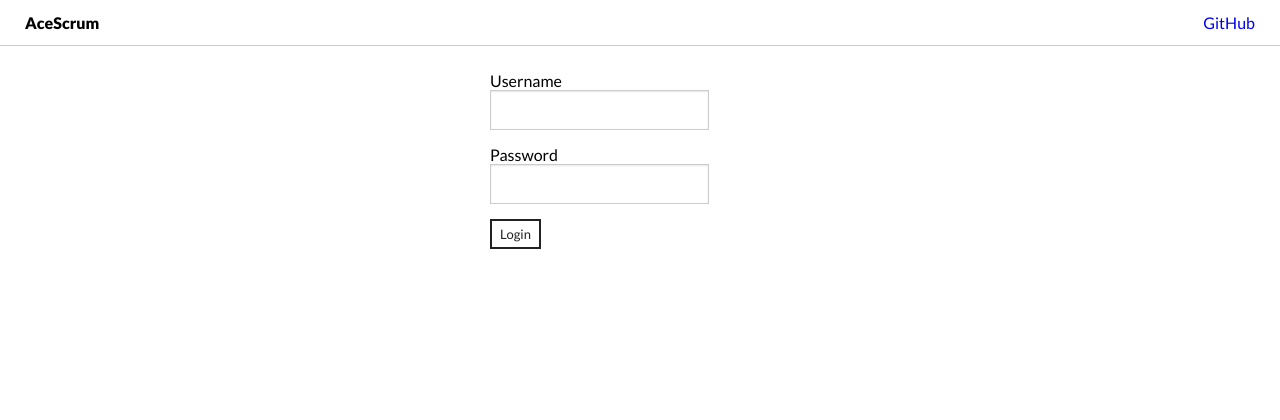
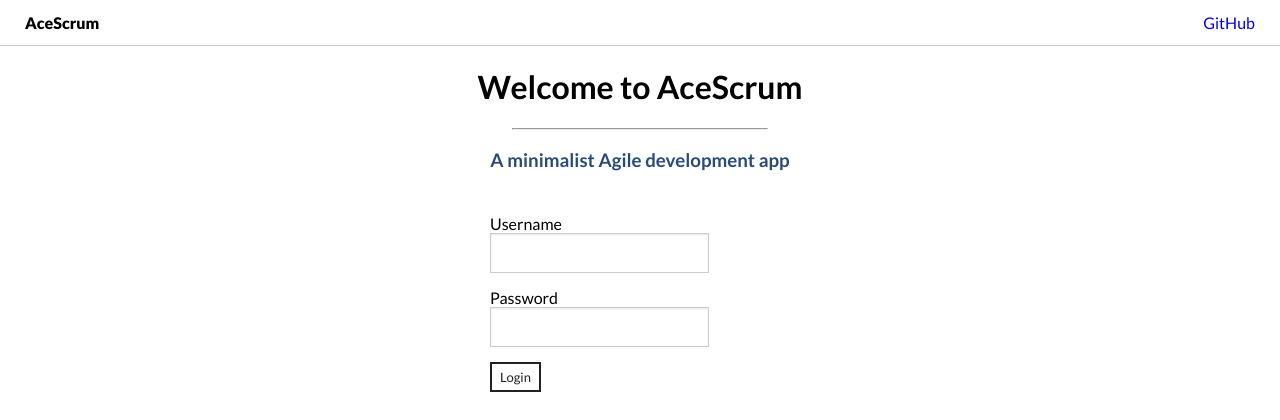
Before and after one commit to acecodes/acescrum, a Django app: page / in a window 1280 px wide. Shown: the top 420 px of the page. Run offline with Django 3.2, Linux system fonts and the light colour scheme; parts of the project's set-up code (start-up, migrations or seed data) failed here and were passed over; some libraries are stand-ins or nearby versions.

Commit message:
Added title to homepage

```diff
--- a/board/static/board/css/board.css
+++ b/board/static/board/css/board.css
@@ -42,6 +42,18 @@ input, textarea {
     color: #cd0000;
     margin: 8px 0;
     display: block;
+}
+
+h1, h2, h3, h4, h5, h6 {
+    text-align:center;
+}
+
+h3 {
+    color:rgb(40, 75, 121);
+}
+
+hr.front-page {
+    margin: 0px 40% 0 40%;
 }
 
 /* Header
--- a/board/templates/board/index.html
+++ b/board/templates/board/index.html
@@ -4,7 +4,7 @@
 	<head>
 		<meta charset="utf-8">
 		<meta http-equiv="X-UA-Compatible" content="IE=edge">
-		<title>AceScrum | Scrum Board</title>
+		<title>AceScrum | Keeping Your Development Agile</title>
 		<meta name="description" content="">
 		<meta name="viewport" content="width=device-width, initial-scale=1">
         <link rel="stylesheet" href="{% static 'board/vendor/normalize.css' %}">
@@ -26,6 +26,9 @@
             <% } %>
         </script>
         <script type="text/html" id="login-template">
+        <h1>Welcome to AceScrum</h1>
+        <hr class="front-page">
+        <h3>A minimalist Agile development app</h3>
             <form action="" method="post">
                 <label for="id_username">Username</label>
                 <input id="id_username" type="text" name="username" maxlength="30" required />
--- a/requirements.txt
+++ b/requirements.txt
@@ -1,14 +1,19 @@
 Django==1.7.2
 Markdown==2.5.2
 SQLAlchemy==0.9.8
+defusedxml==0.4.1
 dj-database-url==0.3.0
 dj-static==0.0.6
+django-allauth==0.19.0
 django-filter==0.9.1
 django-postgrespool==0.3.0
 django-toolbelt==0.0.1
 djangorestframework==3.0.2
 gunicorn==19.1.1
+oauthlib==0.7.2
 psycopg2==2.5.4
+python3-openid==3.0.5
 requests==2.5.0
+requests-oauthlib==0.4.2
 selenium==2.44.0
 static3==0.5.1
```
